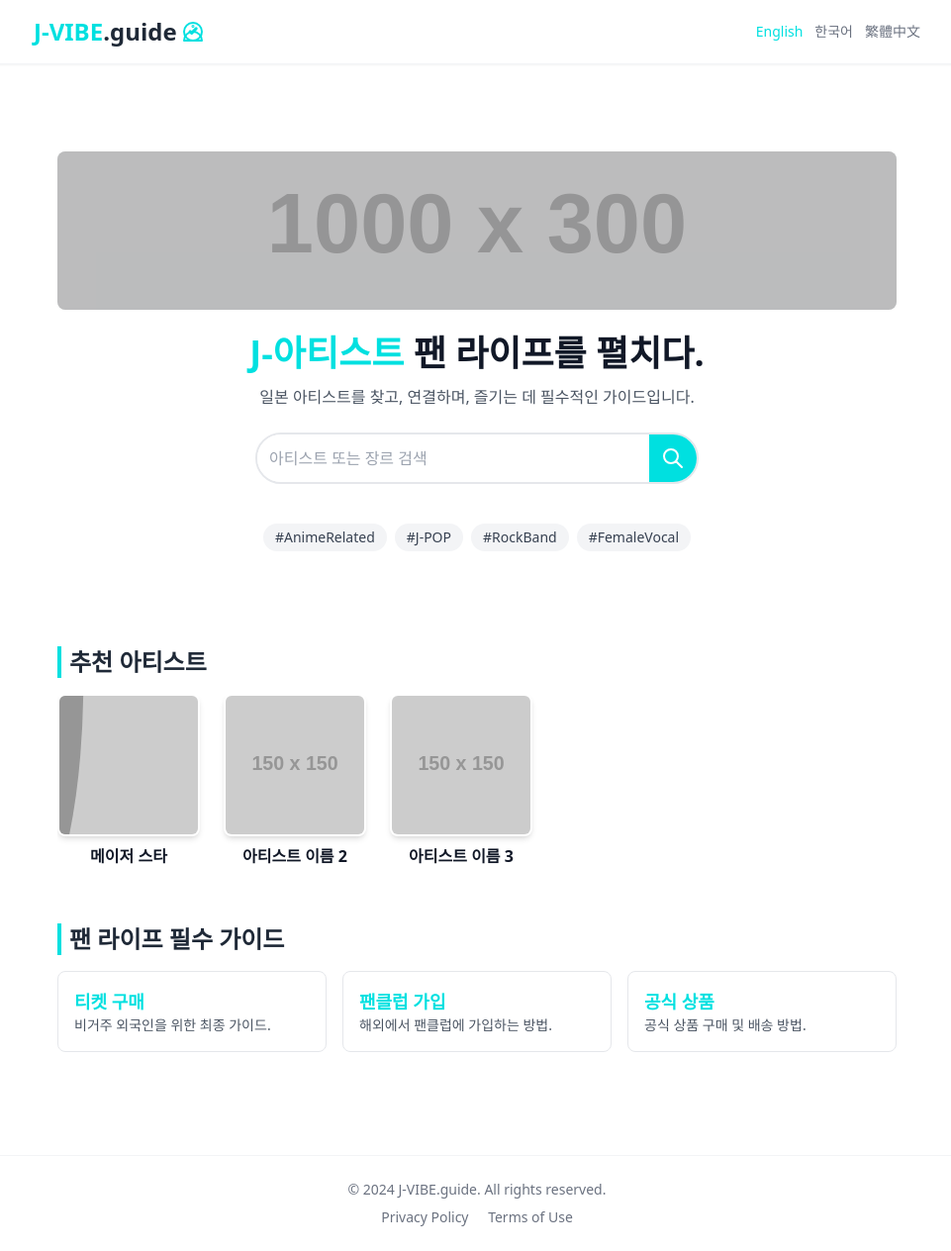
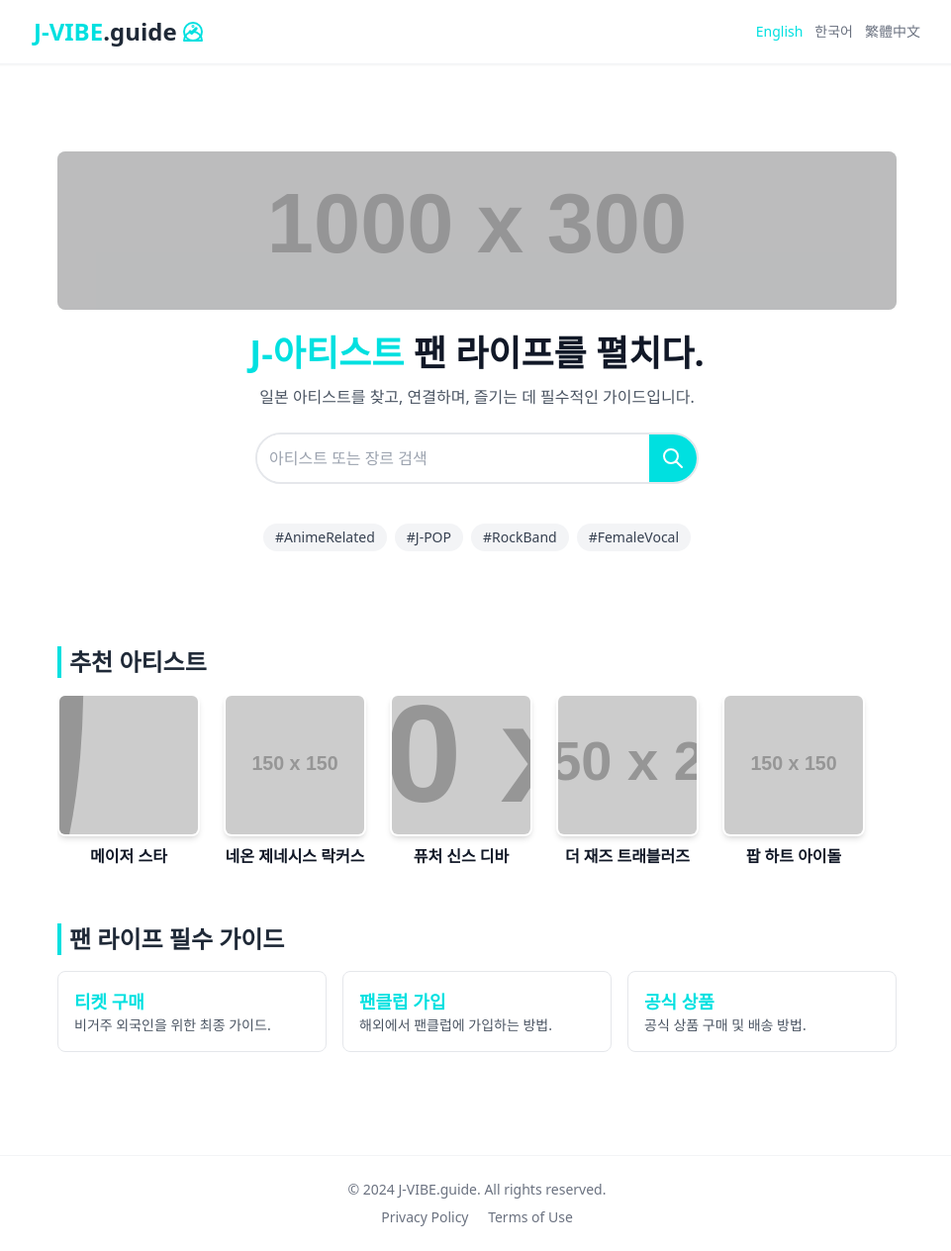
Before and after one commit to macyamasho-ux/j-vibe-guide, a Jekyll site: the page built from index-ko.html, in a window 1280 px wide and 1264 px high. Shown: the whole window at 99% size, without its empty margins (158-1119 px from the left). Built offline with Jekyll 4.4.1, drawn with Linux system fonts in a browser that asks for light colours; nearby versions of some CDN libraries.

Commit message:
Update index-ko.html

```diff
--- a/index-ko.html
+++ b/index-ko.html
@@ -43,17 +43,27 @@ title: 홈
             <h3 class="text-base font-semibold text-gray-900 group-hover:text-deep-cyan">메이저 스타</h3>
         </a>
 
-        <a href="#" class="w-36 flex-shrink-0 text-center group">
-            <img src="https://via.placeholder.com/150/e0e000/000000?text=STAR2" alt="Artist Name 2" class="w-36 h-36 rounded-lg mx-auto mb-2 object-cover border-2 border-transparent group-hover:border-deep-cyan transition duration-150 shadow-md">
-            <h3 class="text-base font-semibold text-gray-900 group-hover:text-deep-cyan">아티스트 이름 2</h3>
+        <a href="{{ site.baseurl }}/major-star-2.html" class="w-36 flex-shrink-0 text-center group">
+            <img src="https://via.placeholder.com/150/ff4500/FFFFFF?text=ROCK" alt="Neon Genesis Rockers" class="w-36 h-36 rounded-lg mx-auto mb-2 object-cover border-2 border-transparent group-hover:border-deep-cyan transition duration-150 shadow-md">
+            <h3 class="text-base font-semibold text-gray-900 group-hover:text-deep-cyan">네온 제네시스 락커스</h3>
         </a>
 
-        <a href="#" class="w-36 flex-shrink-0 text-center group">
-            <img src="https://via.placeholder.com/150/e000e0/000000?text=STAR3" alt="Artist Name 3" class="w-36 h-36 rounded-lg mx-auto mb-2 object-cover border-2 border-transparent group-hover:border-deep-cyan transition duration-150 shadow-md">
-            <h3 class="text-base font-semibold text-gray-900 group-hover:text-deep-cyan">아티스트 이름 3</h3>
+        <a href="{{ site.baseurl }}/major-star-3.html" class="w-36 flex-shrink-0 text-center group">
+            <img src="https://via.placeholder.com/150/8a2be2/FFFFFF?text=SYNTH" alt="Future Synth Diva" class="w-36 h-36 rounded-lg mx-auto mb-2 object-cover border-2 border-transparent group-hover:border-deep-cyan transition duration-150 shadow-md">
+            <h3 class="text-base font-semibold text-gray-900 group-hover:text-deep-cyan">퓨처 신스 디바</h3>
         </a>
 
-        </div>
+        <a href="{{ site.baseurl }}/major-star-4.html" class="w-36 flex-shrink-0 text-center group">
+            <img src="https://via.placeholder.com/150/20b2aa/FFFFFF?text=JAZZ" alt="The Jazz Travelers" class="w-36 h-36 rounded-lg mx-auto mb-2 object-cover border-2 border-transparent group-hover:border-deep-cyan transition duration-150 shadow-md">
+            <h3 class="text-base font-semibold text-gray-900 group-hover:text-deep-cyan">더 재즈 트래블러즈</h3>
+        </a>
+
+        <a href="{{ site.baseurl }}/major-star-5.html" class="w-36 flex-shrink-0 text-center group">
+            <img src="https://via.placeholder.com/150/ff69b4/FFFFFF?text=IDOL" alt="Pop Heart Idol" class="w-36 h-36 rounded-lg mx-auto mb-2 object-cover border-2 border-transparent group-hover:border-deep-cyan transition duration-150 shadow-md">
+            <h3 class="text-base font-semibold text-gray-900 group-hover:text-deep-cyan">팝 하트 아이돌</h3>
+        </a>
+
+    </div>
 </section>
 
 <section class="mb-10">
```
